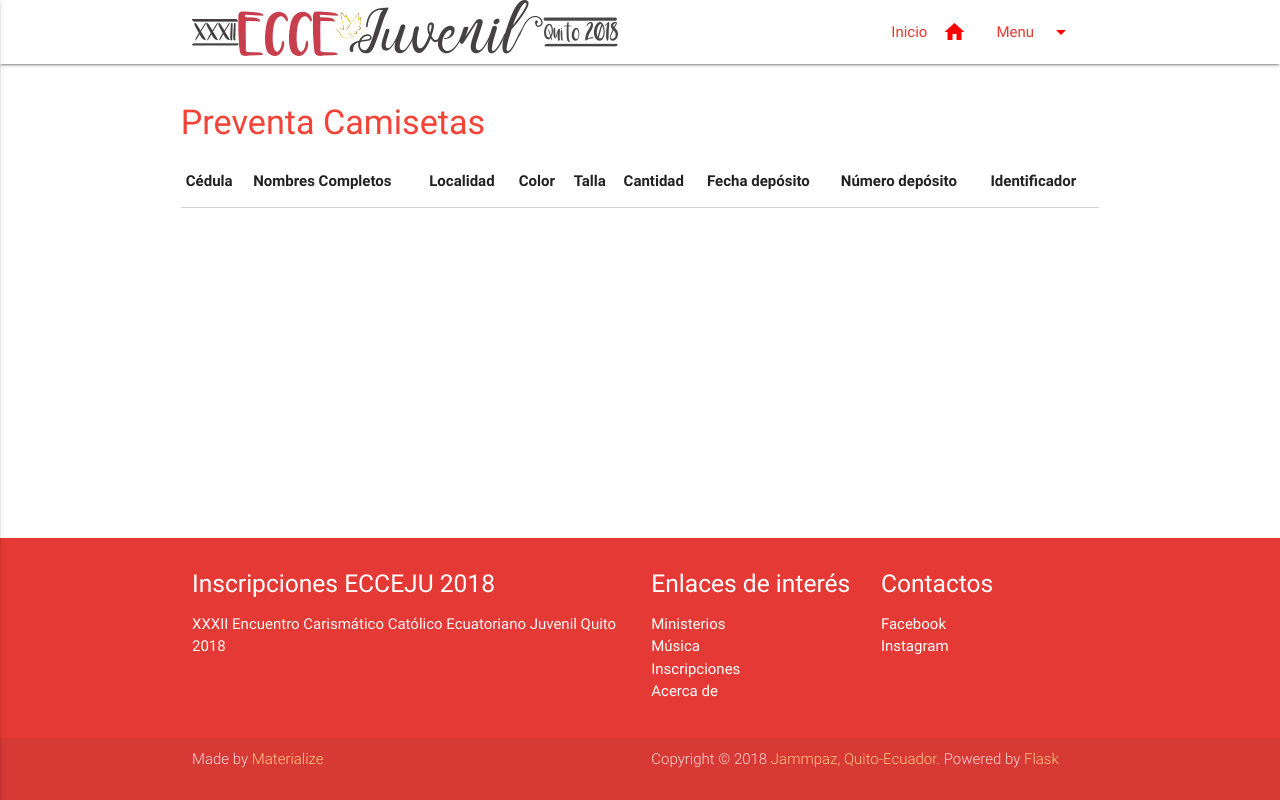
After one commit to jammpaz/ecceju-inscripcion, a Flask app: page /preventa/ in a window 1280 px wide. The commit adds this page. Run offline with Flask 2, Linux system fonts and the light colour scheme; the visitor is signed in with stand-in values (Sample User, id 1); data that the repository does not hold is empty; parts of the project's set-up code (start-up, migrations or seed data) failed here and were passed over.

Commit message:
Adds listing preventa camiseta page

```diff
--- a/inscripcion/app/auth/views.py
+++ b/inscripcion/app/auth/views.py
@@ -15,6 +15,9 @@ site = {
             },
         'inscripciones': {
             'name': 'Inscripciones',
+            },
+        'preventa': {
+            'name': 'Preventa',
             },
         'home': {
             'url': 'https://www.rccec.org',
--- a/inscripcion/app/main/views.py
+++ b/inscripcion/app/main/views.py
@@ -17,6 +17,9 @@ site = {
             },
         'inscripciones': {
             'name': 'Inscripciones',
+            },
+        'preventa': {
+            'name': 'Preventa',
             },
         'home': {
             'url': 'https://www.rccec.org',
--- a/inscripcion/app/preventa/views.py
+++ b/inscripcion/app/preventa/views.py
@@ -1,4 +1,5 @@
 from flask import render_template, redirect, url_for, flash
+from flask_login import login_required, current_user
 from . import preventa
 from .forms import PreventaCamisetaForm
 from domain.models import PreventaCamiseta
@@ -16,6 +17,9 @@ site = {
             },
         'inscripciones': {
             'name': 'Inscripciones',
+            },
+        'preventa': {
+            'name': 'Preventa',
             },
         'home': {
             'url': 'https://www.rccec.org',
@@ -57,6 +61,16 @@ def create_preventa_camiseta():
             form = form
             )
 
+@preventa.route('/')
+@login_required
+def list_preventa_camisetas():
+    return render_template(
+            'preventa/list_preventa_camiseta.html',
+            preventas = preventa_camiseta_repository.find_all(),
+            site = site
+            )
+
+
 def flash_errors(form):
     for field, errors in form.errors.items():
         for error in errors:
--- a/inscripcion/app/templates/includes/header.html
+++ b/inscripcion/app/templates/includes/header.html
@@ -4,6 +4,27 @@
       <a id="logo-container" class="brand-logo" href="{{ site['home']['url'] }}">
         <img src="{{ "/static/img/logo.png" }}" class="responsive-img" alt="Logo">
       </a>
+
+
+      <ul id="dropdown-menu" class="dropdown-content">
+        <li>
+          <a href="{{ url_for('main.index_inscripcion') }}">
+            <span class="red-text text-darken-1">{{ site['inscripciones']['name'] }}</span>
+          </a>
+        </li>
+
+        <li>
+          <a href="{{ url_for('preventa.list_preventa_camisetas') }}">
+            <span class="red-text text-darken-1">{{ site['preventa']['name'] }}</span>
+          </a>
+        </li>
+
+        <li>
+          <a href="{{ url_for('auth.logout') }}">
+            <span class="red-text text-darken-1">{{ site['logout']['name'] }}</span>
+          </a>
+        </li>
+      </ul>
 
       <ul class="right hide-on-med-and-down">
         <li>
@@ -13,18 +34,11 @@
           </a>
         </li>
 
-        <li>
-          <a href="{{ url_for('main.index_inscripcion') }}">
-            <span class="red-text text-darken-1">{{ site['inscripciones']['name'] }}</span>
-            <i class="material-icons right icon-red">format_list_bulleted</i>
-          </a>
-        </li>
-
         {% if current_user.is_authenticated %}
         <li>
-          <a href="{{ url_for('auth.logout') }}">
-            <span class="red-text text-darken-1">{{ site['logout']['name'] }}</span>
-            <i class="material-icons right icon-red">exit_to_app</i>
+          <a class="dropdown-button" data-constrainWidth="false" data-activates="dropdown-menu">
+            <span class="red-text text-darken-1">Menu</span>
+            <i class="material-icons right icon-red">arrow_drop_down</i>
           </a>
         </li>
         {% endif %}
@@ -37,13 +51,19 @@
           </a>
         </li>
 
+        {% if current_user.is_authenticated %}
         <li>
           <a href="{{ url_for('main.index_inscripcion') }}">
             <span class="red-text text-darken-1">{{ site['inscripciones']['name'] }}</span>
           </a>
         </li>
 
-        {% if current_user.is_authenticated %}
+        <li>
+          <a href="{{ url_for('preventa.list_preventa_camisetas') }}">
+            <span class="red-text text-darken-1">{{ site['preventa']['name'] }}</span>
+          </a>
+        </li>
+
         <li>
           <a href="{{ url_for('auth.logout') }}">
             <span class="red-text text-darken-1">{{ site['logout']['name'] }}</span>
--- /dev/null
+++ b/inscripcion/app/templates/preventa/list_preventa_camiseta.html
@@ -0,0 +1,61 @@
+{% extends "default.html" %}
+
+{% block body %}
+
+<div class="container">
+  <br/>
+  <div class="row">
+    <h4 class="header red-text hide-on-med-and-down">Preventa Camisetas</h4>
+    <table class="striped hide-on-med-and-down">
+      <thead>
+        <tr>
+          <th>Cédula</th>
+          <th>Nombres Completos</th>
+          <th>Localidad</th>
+          <th>Color</th>
+          <th>Talla</th>
+          <th>Cantidad</th>
+          <th>Fecha depósito</th>
+          <th>Número depósito</th>
+          <th>Identificador</th>
+        </tr>
+      </thead>
+      <tbody>
+        {% for preventa in preventas %}
+        <tr>
+          <td>{{ preventa.cedula }}</td>
+          <td>{{ preventa.nombres_completos }}</td>
+          <td>{{ preventa.localidad }}</td>
+          <td>{{ preventa.color }}</td>
+          <td>{{ preventa.talla }}</td>
+          <td>{{ preventa.cantidad }}</td>
+          <td>{{ preventa.fecha_deposito }}</td>
+          <td>{{ preventa.numero_deposito }}</td>
+          <td>{{ preventa.id }}</td>
+        </tr>
+        {% endfor %}
+      </tbody>
+    </table>
+
+    <ul class="collection with-header hide-on-large-only">
+      <li class="collection-header"><h4 class="header red-text">Preventa Camisetas</h4></li>
+      {% for preventa in preventas %}
+      <li class="collection-item avatar">
+        <span class="title orange-text"><b>{{ preventa.nombres_completos }}</b></span>
+        <p>
+          <b>Cedula:</b> {{ preventa.cedula }} <br/>
+          <b>Localidad:</b> {{ preventa.localidad }} <br/>
+          <b>Color:</b> {{ preventa.color }} <br/>
+          <b>Talla:</b> {{ preventa.talla }} <br/>
+          <b>Cantidad:</b> {{ preventa.cantidad }} <br/>
+          <b>Fecha depósito:</b> {{ preventa.fecha_deposito }} <br/>
+          <b>Número depósito:</b> {{ preventa.numero_deposito }} <br/>
+          <b>Identificador:</b> {{ preventa.id }} <br/>
+        </p>
+      </li>
+      {% endfor %}
+    </ul>
+  </div>
+</div>
+
+{% endblock %}
```
Also changed, not shown: inscripcion/tests/test_login_client.py (+1 -0 lines), inscripcion/tests/test_preventa_camiseta_client.py (+35 -0 lines), 1 other file.
